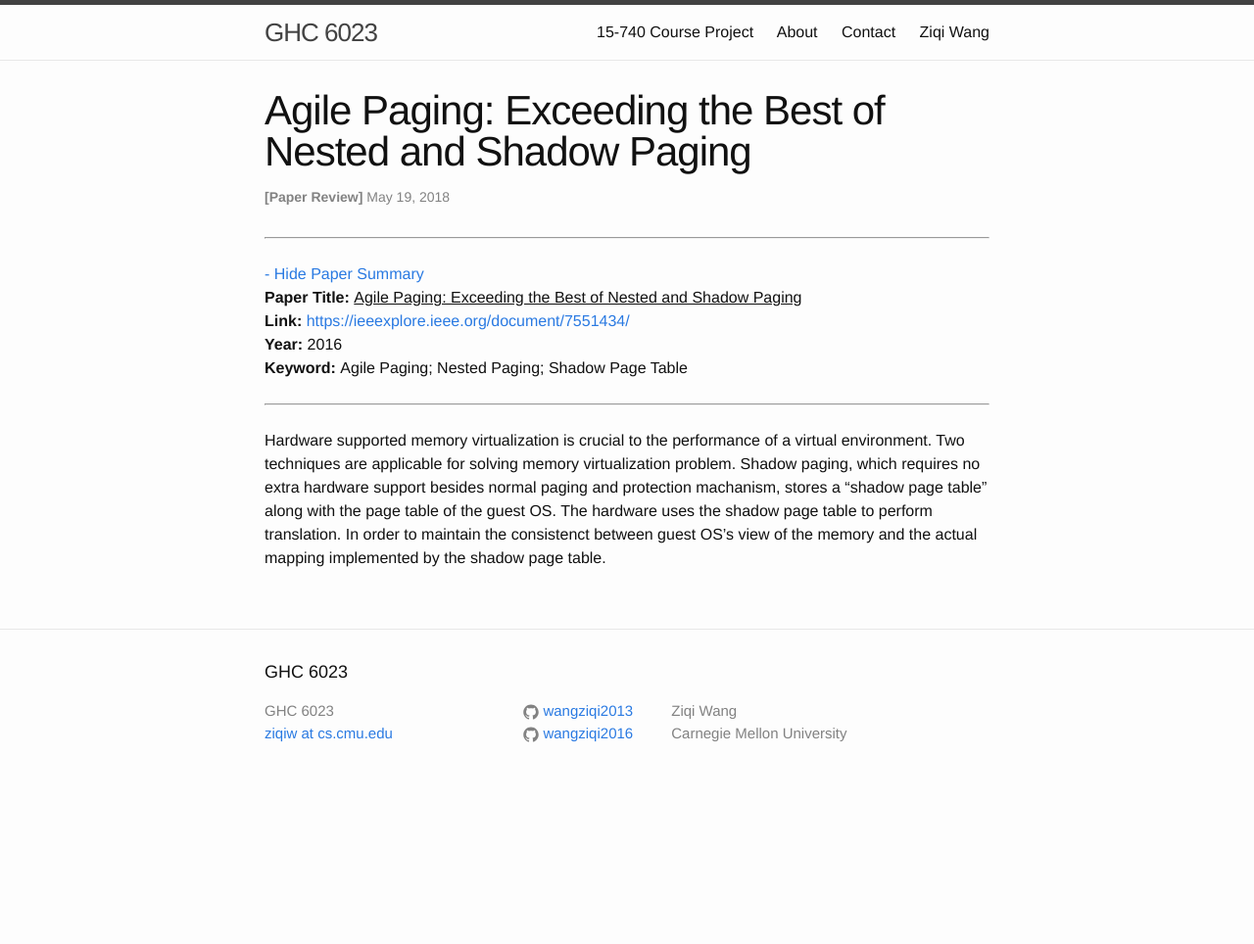
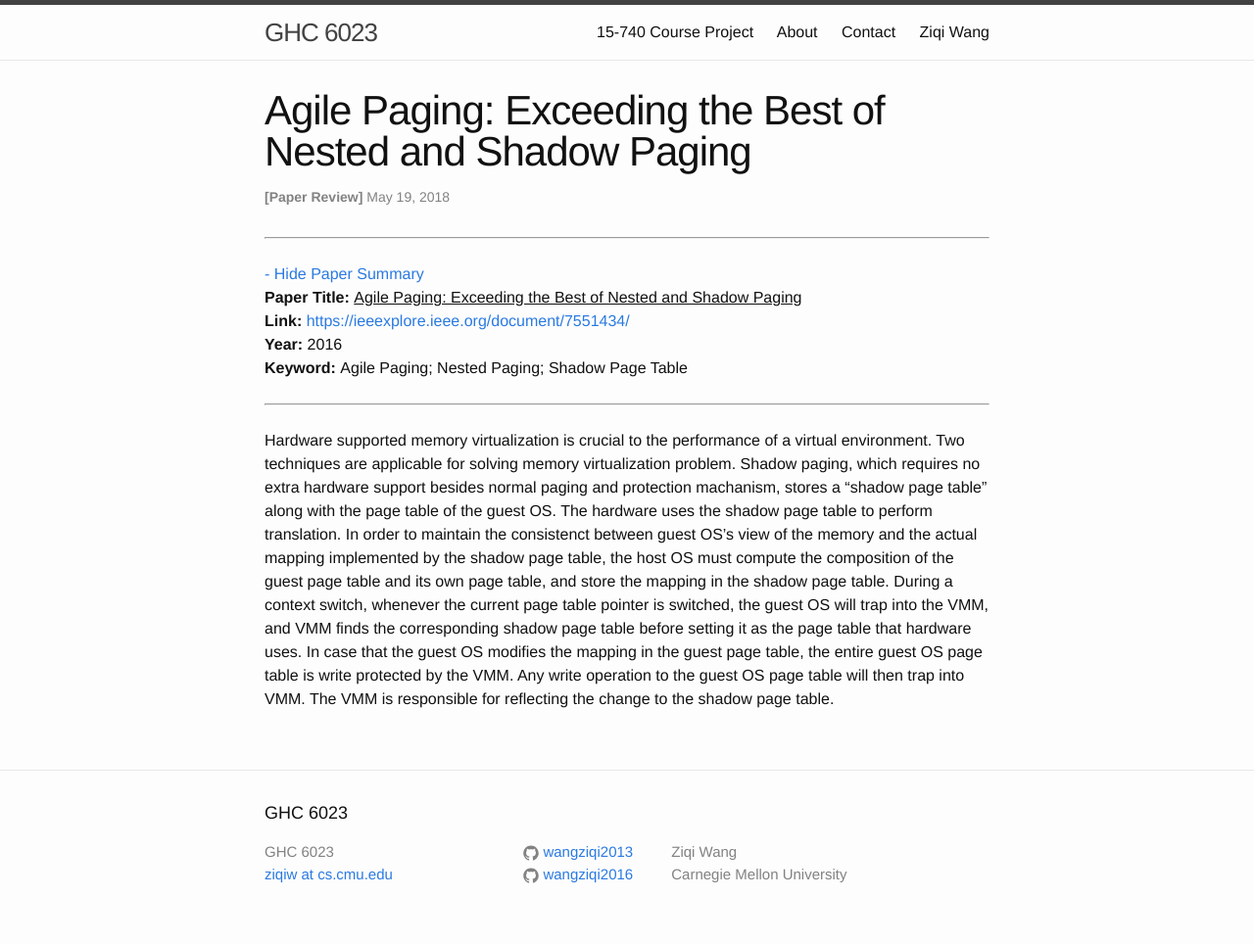
Before and after one commit to wangziqi2013/wangziqi2013.github.io, a Jekyll site: the page built from _posts/2018-05-18-Agile-Paging-Exceeding-the-Best-of-Nested-and-Shadow-Paging.markdown, in a window 1280 px wide. Shown: the whole page at 98% size. Built offline with Jekyll 4.4.1, drawn with Linux system fonts in a browser that asks for light colours; before the commit the page ends 900 px from its top, so only the background shows below that.

Commit message:
Finish shadow page table

```diff
--- a/_posts/2018-05-18-Agile-Paging-Exceeding-the-Best-of-Nested-and-Shadow-Paging.markdown
+++ b/_posts/2018-05-18-Agile-Paging-Exceeding-the-Best-of-Nested-and-Shadow-Paging.markdown
@@ -17,4 +17,9 @@ Hardware supported memory virtualization is crucial to the performance of a virt
 are applicable for solving memory virtualization problem. Shadow paging, which requires no extra hardware support
 besides normal paging and protection machanism, stores a "shadow page table" along with the page table of the guest
 OS. The hardware uses the shadow page table to perform translation. In order to maintain the consistenct between guest OS's
-view of the memory and the actual mapping implemented by the shadow page table.
+view of the memory and the actual mapping implemented by the shadow page table, the host OS must compute the composition of
+the guest page table and its own page table, and store the mapping in the shadow page table. During a context switch, whenever
+the current page table pointer is switched, the guest OS will trap into the VMM, and VMM finds the corresponding shadow
+page table before setting it as the page table that hardware uses. In case that the guest OS modifies the mapping in the guest
+page table, the entire guest OS page table is write protected by the VMM. Any write operation to the guest OS page table will
+then trap into VMM. The VMM is responsible for reflecting the change to the shadow page table.
```
